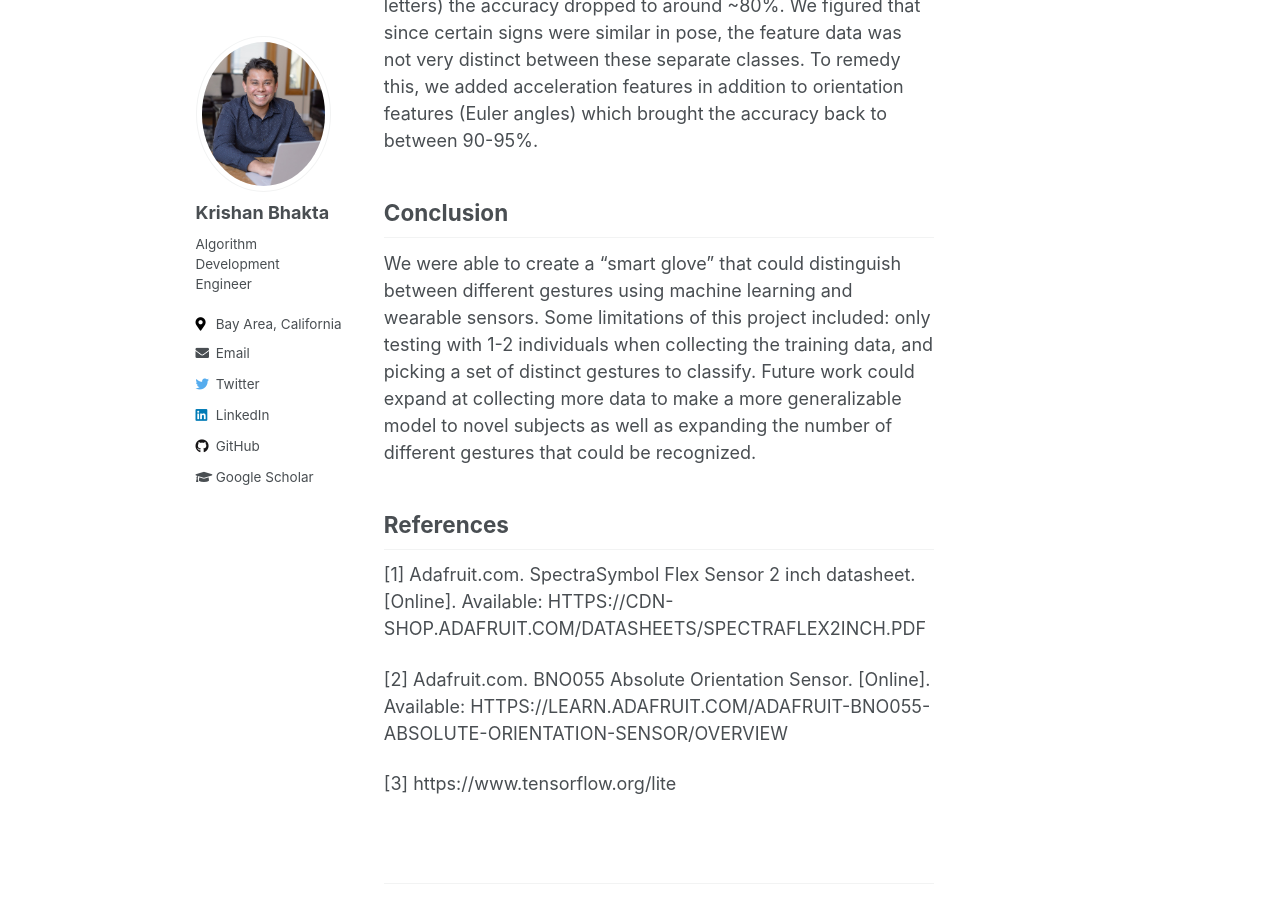
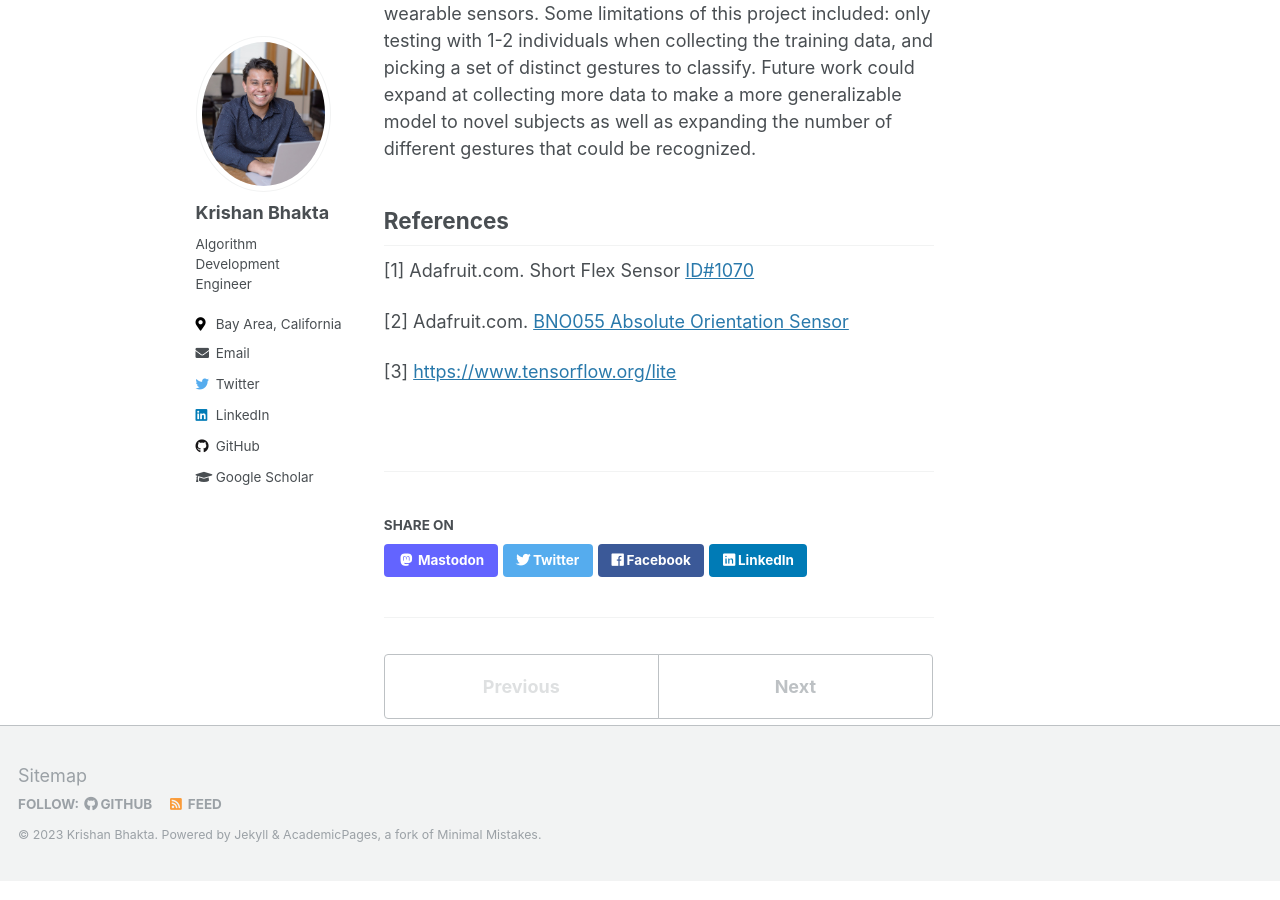
Before and after one commit to nicksheerin/nick_sheerin, a Jekyll site: the page built from _projects/glove.md, in a window 1280 px wide and 900 px high, scrolled down 3620 px. Built offline with Jekyll 4.4.1, drawn with Linux system fonts in a browser that asks for light colours.

```diff
--- a/_projects/glove.md
+++ b/_projects/glove.md
@@ -13,10 +13,6 @@
 </div>
 
 This project was a collaboration between 4 students: Dawit Lee, Jared Li, Oludotun Ode, and myself. We worked on this final project for ECE 8833: Biomedical Sensing Systems in the Fall of 2017. The project entailed us utilizing biomedical instrumentation that could be used to solve a real problem. We ended up choosing to create a [“smart glove”](https://youtu.be/maCvKXfcnyE) that could take in certain gestures and display them through an app to communicate effectively with those with certain hearing/speech pathologies.
-
-<div align="center">
-<img src="../../images/projects/glove/glove_concept.png">
-</div>
 
 ## Overall Summary
 
@@ -53,8 +49,8 @@
 We were able to create a “smart glove” that could distinguish between different gestures using machine learning and wearable sensors. Some limitations of this project included: only testing with 1-2 individuals when collecting the training data, and picking a set of distinct gestures to classify. Future work could expand at collecting more data to make a more generalizable model to novel subjects as well as expanding the number of different gestures that could be recognized.
 
 ## References
-[1] Adafruit.com. SpectraSymbol Flex Sensor 2 inch datasheet. [Online]. Available: HTTPS://CDN-SHOP.ADAFRUIT.COM/DATASHEETS/SPECTRAFLEX2INCH.PDF
+[1] Adafruit.com. Short Flex Sensor [ID#1070](https://www.adafruit.com/product/1070#technical-details)
 
-[2] Adafruit.com. BNO055 Absolute Orientation Sensor. [Online]. Available: HTTPS://LEARN.ADAFRUIT.COM/ADAFRUIT-BNO055-ABSOLUTE-ORIENTATION-SENSOR/OVERVIEW
+[2] Adafruit.com. [BNO055 Absolute Orientation Sensor](https://www.adafruit.com/product/2472)
 
-[3] https://www.tensorflow.org/lite
+[3] [https://www.tensorflow.org/lite](https://www.tensorflow.org/lite)
```
Also changed, not shown: _projects/intent.md (+4 -4 lines).
